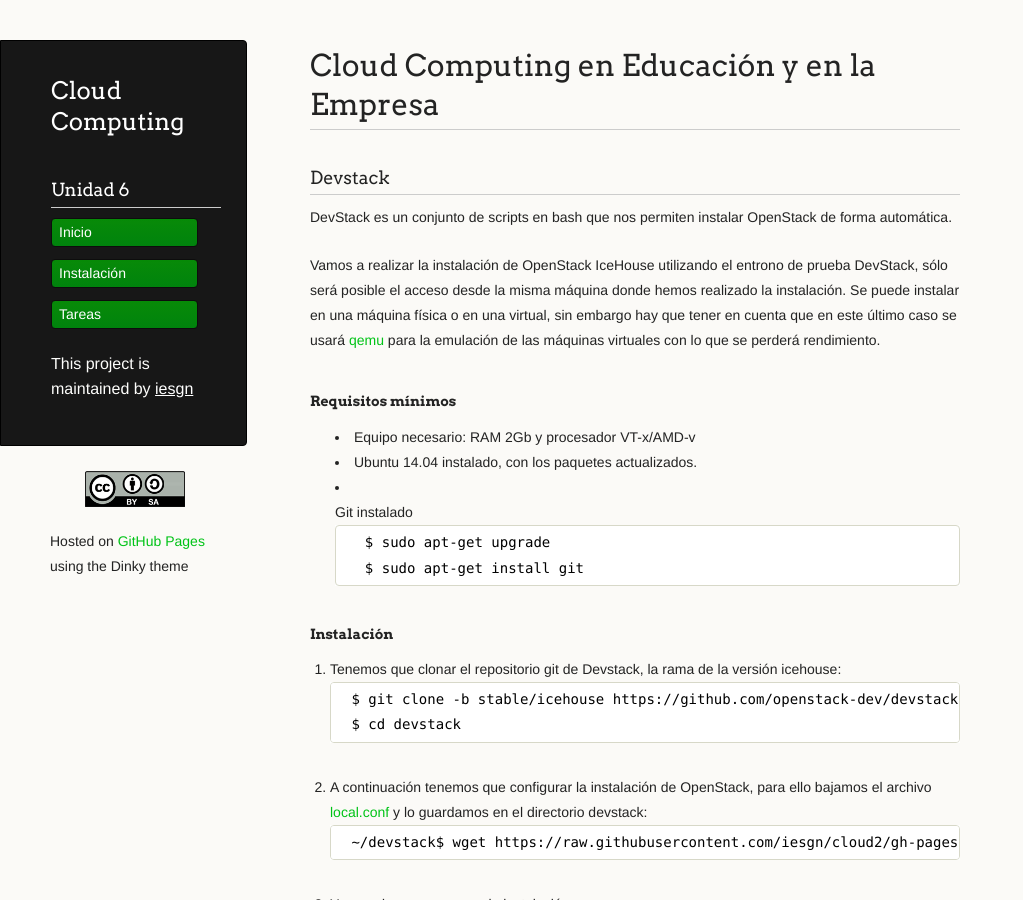
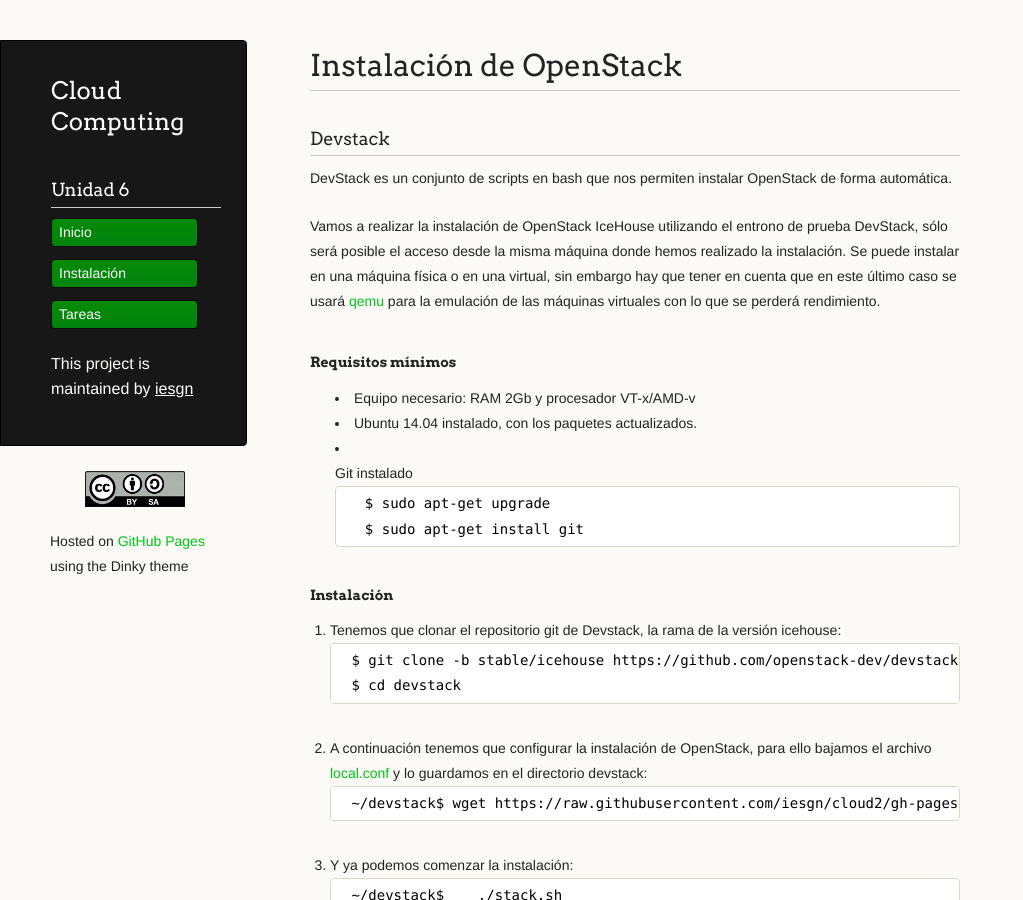
Before and after one commit to iesgn/cloud2, a Jekyll site: the page built from curso/u6/devstack.md, in a window 1280 px wide and 900 px high. Shown: the whole window, without its empty margins (0-1023 px from the left). Built offline with Jekyll 4.4.1, drawn with Linux system fonts in a browser that asks for light colours.

Commit message:
Cambios u6

```diff
--- a/curso/u6/devstack.md
+++ b/curso/u6/devstack.md
@@ -1,6 +1,6 @@
 ---
 layout: blog
-tittle: Cloud Computing en Educación y en la Empresa
+tittle: Instalación de OpenStack
 menu:
   - Unidad 6
 ---
```
Also changed, not shown: curso/u6/rdo.md (+1 -1 lines).
